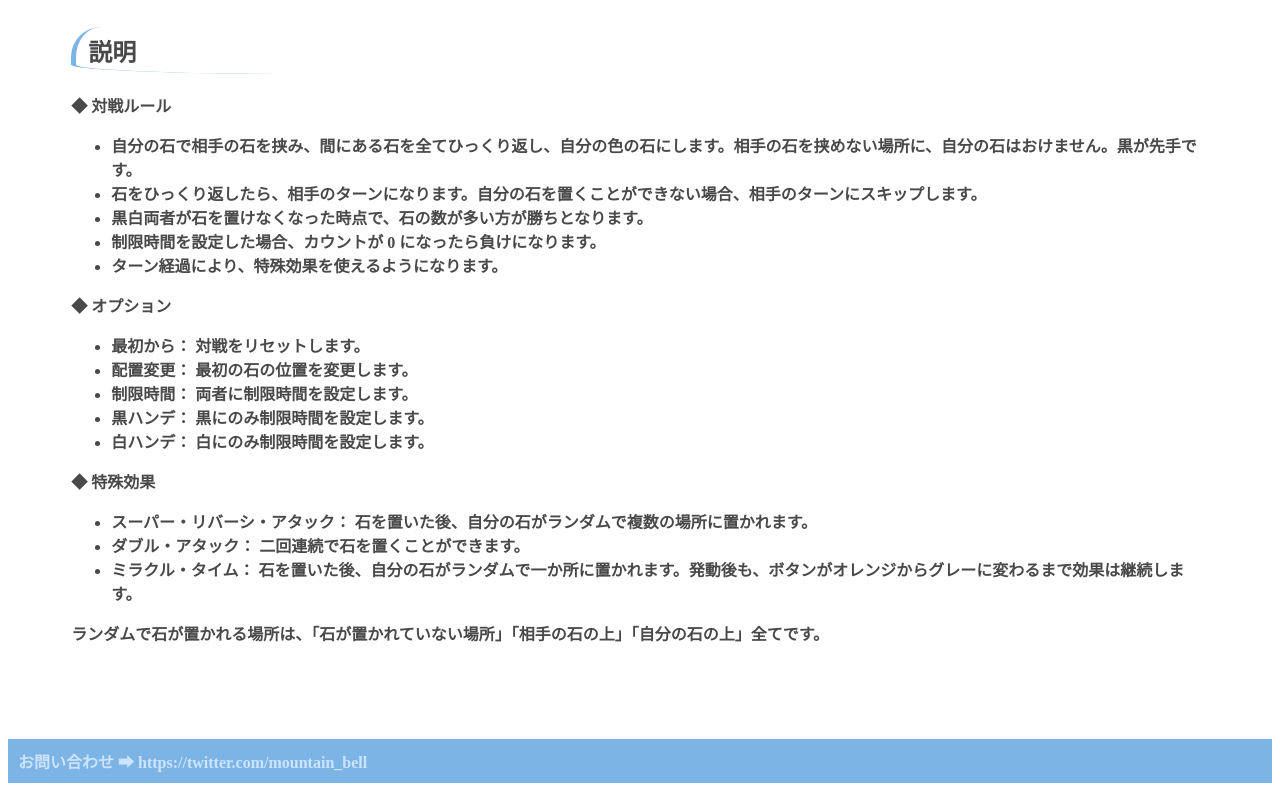
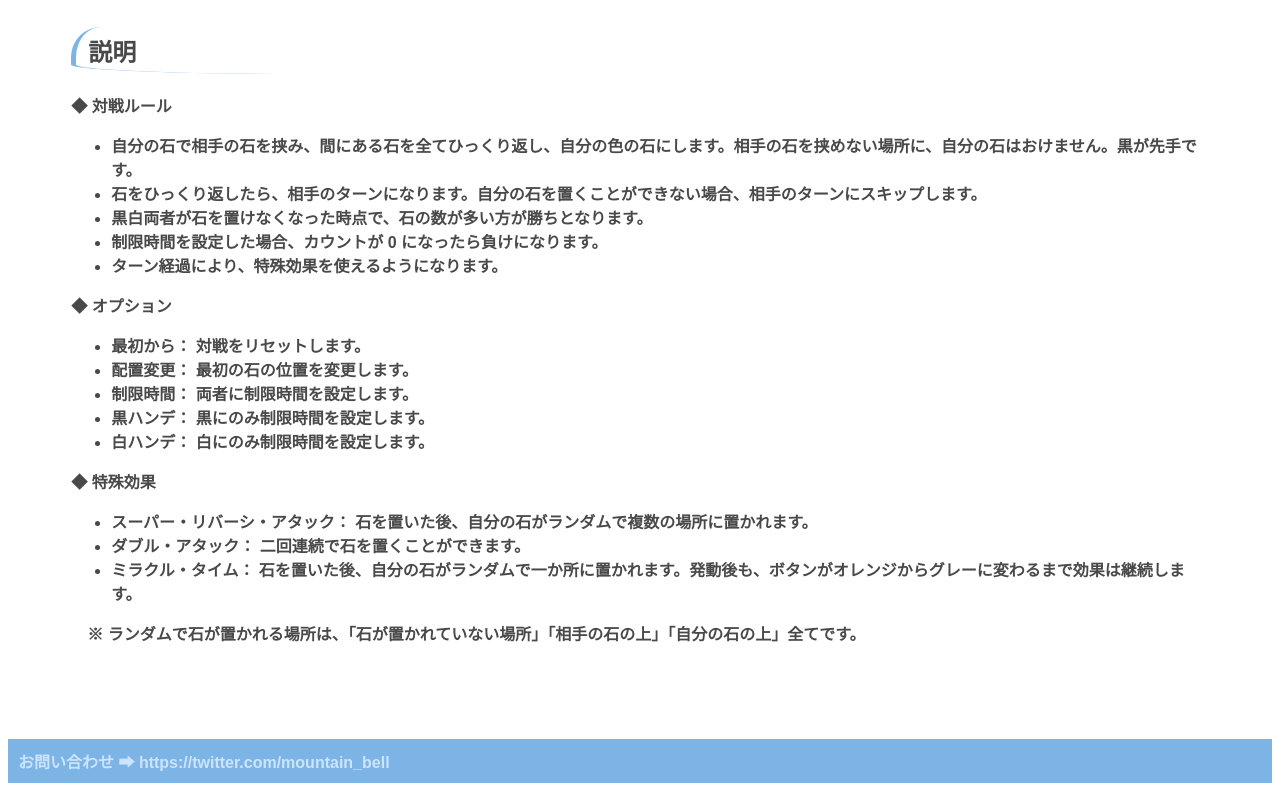
Before and after one commit to mountain-bell/mountain-bell.github.io, a plain HTML site: page miracle-reversi.html in a window 1280 px wide. Shown: the part 1272-2063 px from the top of the page. Drawn offline with Linux system fonts and the light colour scheme.

Commit message:
Add files via upload

```diff
--- a/common/style.css
+++ b/common/style.css
@@ -1,4 +1,8 @@
 @charset "utf-8";
+
+body {
+	font-family: sans-serif;
+}
 
 header {
 	background: #7db4e6;
@@ -163,6 +167,15 @@ button.silent_inactive {
 	margin: 0 0 30px;
 }
 
+.annotation {
+	padding-left: 2em;
+	text-indent: -1em;
+}
+
+.annotation:before {
+	content: "※";
+}
+
 .center {
 	text-align: center;
 }
```
